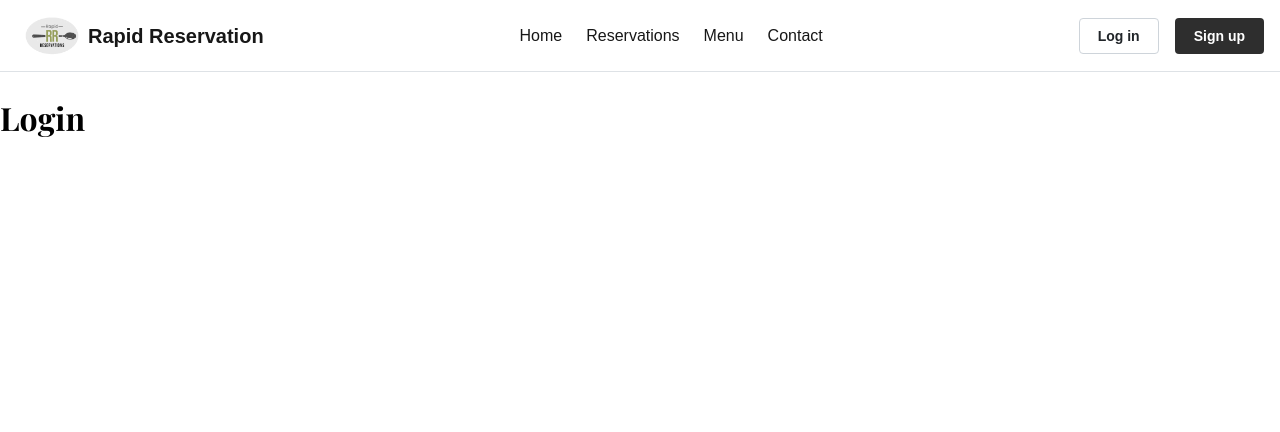
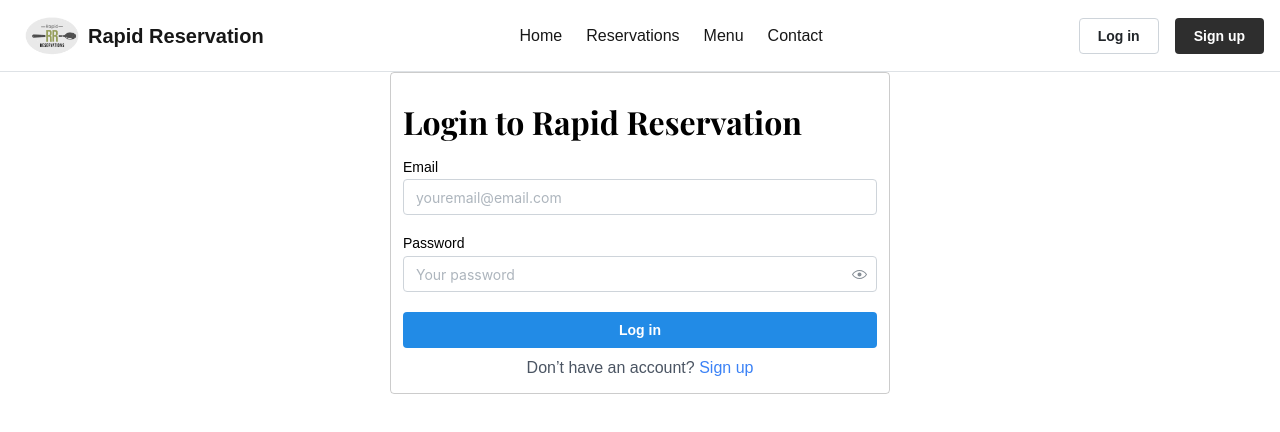
Before and after one commit to Kevin-JHG/Group5-Rapid-Reservation, a React (Vite) app: page /login in a window 1280 px wide. Shown: the top 432 px of the page. Built offline with nearby package versions, Linux system fonts and the light colour scheme; no server answers.

Commit message:
- User session login functionality - User session logout functionality

```diff
--- a/src/components/Layout/Layout.jsx
+++ b/src/components/Layout/Layout.jsx
@@ -1,8 +1,9 @@
-import { Group, Button, Divider, Burger, Drawer, ScrollArea, rem } from '@mantine/core'
+import { Group, Button, Divider, Burger, Drawer, ScrollArea, Modal, Center, rem } from '@mantine/core'
 import { useDisclosure } from '@mantine/hooks'
-import { NavLink, Outlet } from 'react-router-dom'
+import { NavLink, Outlet, useNavigate } from 'react-router-dom'
 
 import { IconAddressBook, IconCalendar, IconHome, IconToolsKitchen2, IconUser } from '@tabler/icons-react'
+import { supabase } from '../../api/supabase'
 
 import classes from './Layout.module.css'
 
@@ -16,8 +17,23 @@ const LogoLink = ({ onClick }) => {
   )
 }
 
-export const Layout = ({ session }) => {
+export const Layout = ({ session, setSession }) => {
   const [drawerOpened, { toggle: toggleDrawer, close: closeDrawer }] = useDisclosure(false)
+  const [logoutModalOpened, { open: openLogoutModal, close: closeLogoutModal }] = useDisclosure(false);
+
+  const navigate = useNavigate();
+
+  // Function to handle log out
+  const handleLogout = async () => {
+    closeLogoutModal();
+    navigate('/'); // Redirect user to home page on logout
+    try {
+      await supabase.auth.signOut();
+      setSession(null); // Clear session after logout
+    } catch (error) {
+      console.error("Logout failed:", error.message);
+    }
+  };
 
   return (
     <>
@@ -42,11 +58,14 @@ export const Layout = ({ session }) => {
 
           <Group visibleFrom="sm">
             {session ? (
+              <>
                 <NavLink to="/profile">
                   <Button color="dark" leftSection={<IconUser size={18} />}>
                     Profile
                   </Button>
                 </NavLink>
+                <Button color="red" onClick={openLogoutModal} style={{ marginLeft: '0.1rem' }}>Log out</Button>
+              </>
             ) : (
               <>
                 <NavLink to="/login">
@@ -62,6 +81,17 @@ export const Layout = ({ session }) => {
           <Burger opened={drawerOpened} onClick={toggleDrawer} hiddenFrom="sm" />
         </Group>
       </header>
+
+      <Modal opened={logoutModalOpened} onClose={closeLogoutModal} title="Confirm Logout">
+        <p>Are you sure you want to log out?</p>
+        <Center>
+          <Group position="right" mt="md">
+              <Button onClick={closeLogoutModal} variant="default">Cancel</Button>
+              <Button color="red" onClick={handleLogout}>Yes, log out</Button>
+          </Group>
+        </Center>
+      </Modal>
+
 
       {/* Mobile nav drawer */}
       <Drawer
@@ -93,10 +123,23 @@ export const Layout = ({ session }) => {
             Contact
           </NavLink>
           {session && (
+            <>
               <NavLink to="/profile" className={classes.navLink} onClick={closeDrawer}>
                 <IconUser size={18} className={classes.navIcon} />
                 Profile
               </NavLink>
+              <Center>
+                <Button
+                  color="red"
+                  onClick={() => {
+                    closeDrawer(); // Close the drawer
+                    openLogoutModal(); // Open the logout modal
+                  }}
+                  style={{ marginTop: '1rem', width: '90%' }}>
+                  Log out
+                </Button>
+              </Center>
+            </>
           )}
 
           {!session && (
--- a/src/pages/Login/Login.jsx
+++ b/src/pages/Login/Login.jsx
@@ -1,3 +1,80 @@
-export const Login = () => {
-  return <h1>Login</h1>
-}
+import { Link, useNavigate } from 'react-router-dom';
+import { PasswordInput, TextInput, Button } from '@mantine/core';
+import { useForm } from 'react-hook-form';
+import { yupResolver } from '@hookform/resolvers/yup';
+import * as yup from 'yup';
+import { supabase } from '../../api/supabase';
+import './login.css';
+
+// schema for login form validation
+const schema = yup
+  .object({
+    email: yup.string().email('Invalid email format').required('Email is required.'),
+    password: yup.string().required('Password is required.'),
+  })
+  .required();
+
+export const Login = ({ setSession }) => {
+  const {
+    register,
+    handleSubmit,
+    setError,
+    formState: { errors },
+  } = useForm({
+    resolver: yupResolver(schema),
+  });
+
+  const navigate = useNavigate();
+
+  const onSubmit = async ({ email, password }) => {
+    // Redirect user to home page on login
+    navigate('/');
+    try {
+      const { data, error } = await supabase.auth.signInWithPassword({
+        email,
+        password,
+      });
+
+      if (error) {
+        throw new Error(error.message);
+      }
+
+      // Update session state on successful login
+      setSession(data.session);
+
+    } catch (error) {
+      setError('root', {
+        type: 'manual',
+        message: error.message || 'Login failed. Please try again.',
+      });
+    }
+  };
+
+  return (
+    <div className="login-form-wrapper">
+      <h1 className="login-heading">Login to Rapid Reservation</h1>
+
+      <form className="login-form" onSubmit={handleSubmit(onSubmit)}>
+        <TextInput label="Email" placeholder="youremail@email.com" {...register('email')} />
+        <p className="login-input-error">{errors.email?.message}</p>
+
+        <PasswordInput label="Password" placeholder="Your password" {...register('password')} />
+        <p className="login-input-error">{errors.password?.message}</p>
+
+        <Button type="submit" fullWidth className="login-button">
+          Log in
+        </Button>
+
+        {/*Only for dev purposes*/}
+        {errors.root && <p className="login-input-error">{errors.root.message}</p>}
+
+        <p className="login-register-text">
+          Don’t have an account?{' '}
+          <Link to="/register" className="login-register-link">
+            Sign up
+          </Link>
+        </p>
+      </form>
+    </div>
+  );
+};
--- a/src/pages/Login/login.css
+++ b/src/pages/Login/login.css
@@ -0,0 +1,36 @@
+.login-form-wrapper {
+    max-width: 500px;
+    margin: 0 auto;
+    padding: 12px;
+    border: 1px solid rgba(0, 0, 0, 0.2);
+    border-radius: 4px;
+  }
+
+  .login-heading {
+    margin: 12px 0 8px 0;
+  }
+
+  .login-form {
+    display: flex;
+    flex-direction: column;
+    gap: 8px;
+  }
+
+  .login-button {
+    margin-top: 4px;
+  }
+
+  .login-register-text {
+    color: #4b5563;
+    text-align: center;
+  }
+
+  .login-register-link {
+    color: #3b82f6;
+  }
+
+  /*Only for dev purposes*/
+  .login-input-error {
+    margin: 0;
+    color: #dc2626;
+  }
```
Lines whose indentation alone changed are shown as unchanged.
